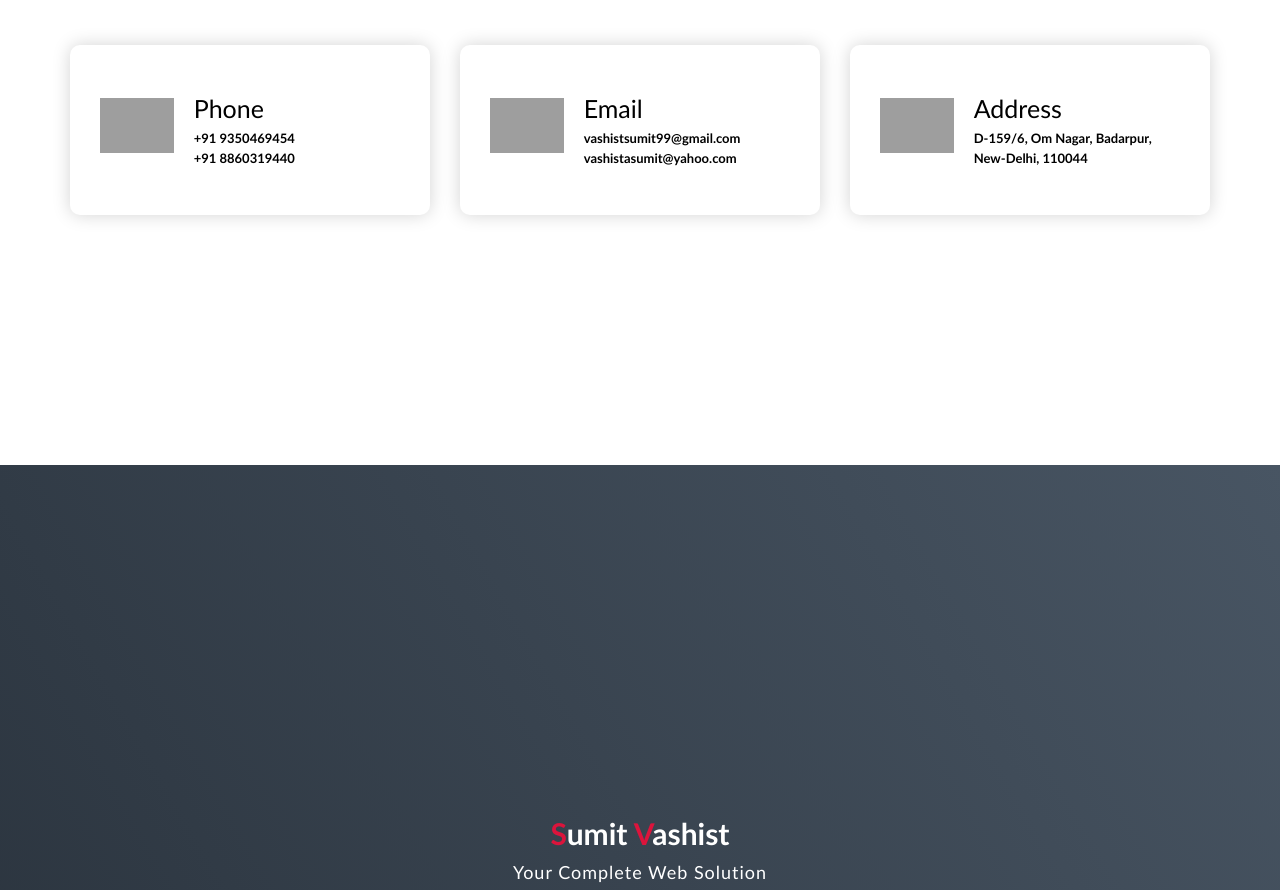
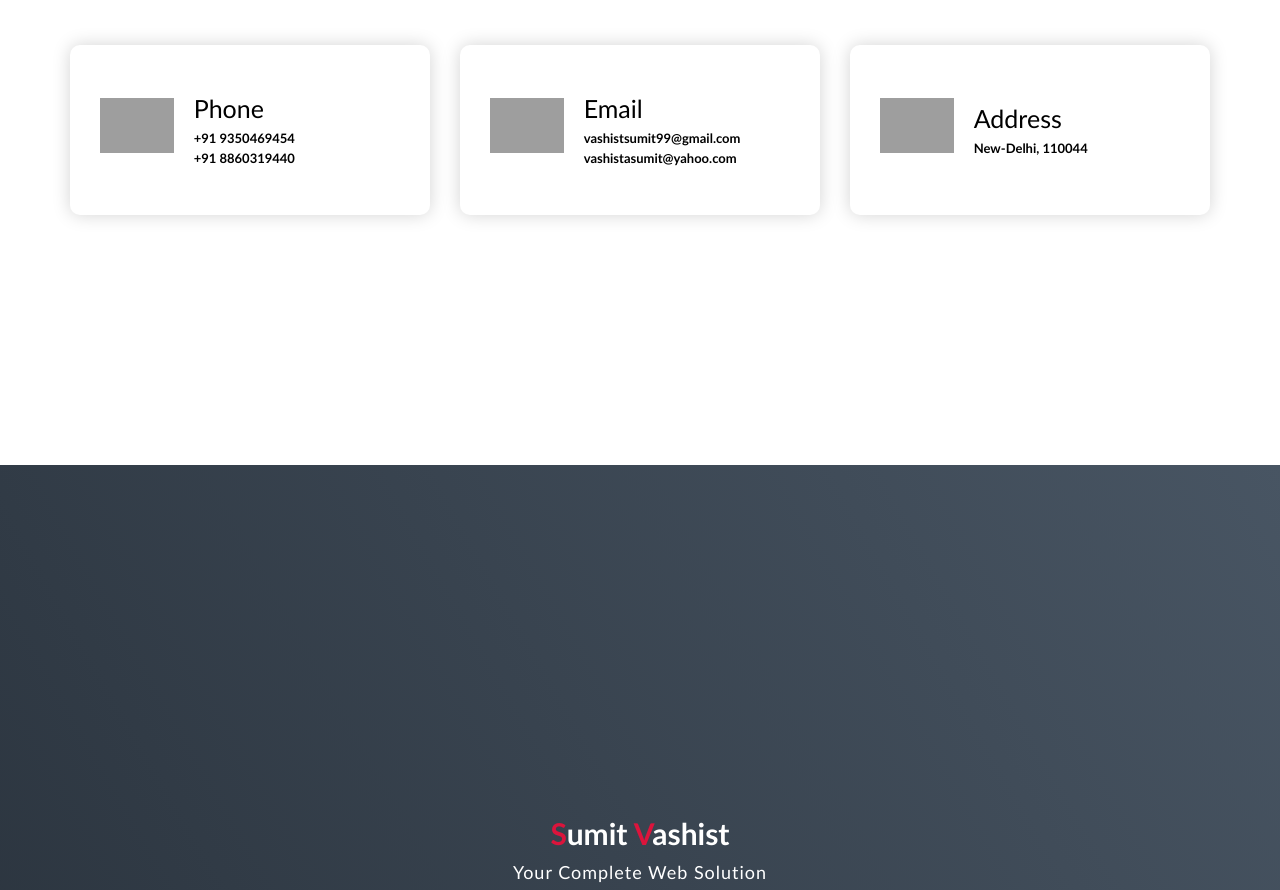
Before and after one commit to sumitvashista/sumitvashista.github.io, a plain HTML site: page index.html in a window 1280 px wide. Shown: the part 4760-5650 px from the top of the page. Drawn offline with Linux system fonts and the light colour scheme; grey boxes are pictures that could not be loaded.

Commit message:
Update index.html

```diff
--- a/index.html
+++ b/index.html
@@ -191,7 +191,7 @@
           <div class="icon"><img src="https://img.icons8.com/color/96/000000/address.png"/></div>
           <div class="contact-info">
             <h1>Address</h1>
-            <h2><b>D-159/6, Om Nagar, Badarpur, New-Delhi, 110044</b></h2>
+            <h2><b> New-Delhi, 110044</b></h2>
           </div>
         </div>
       </div>
```
